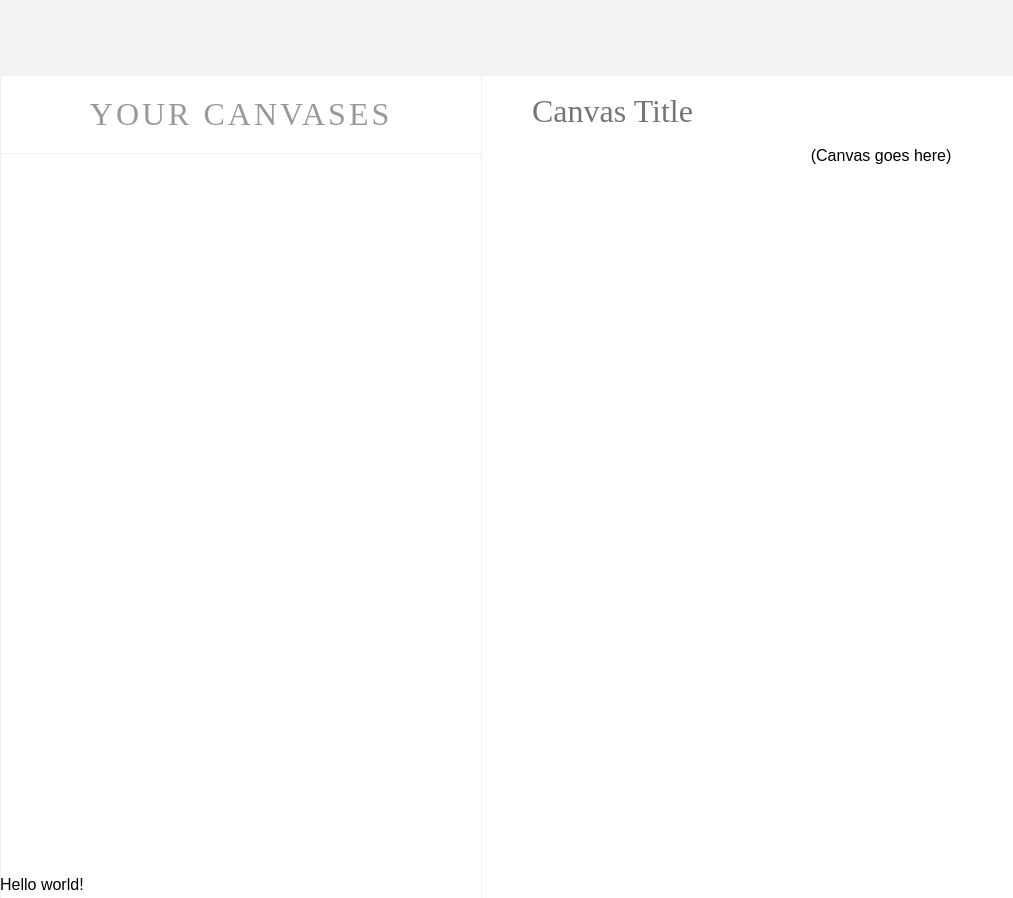
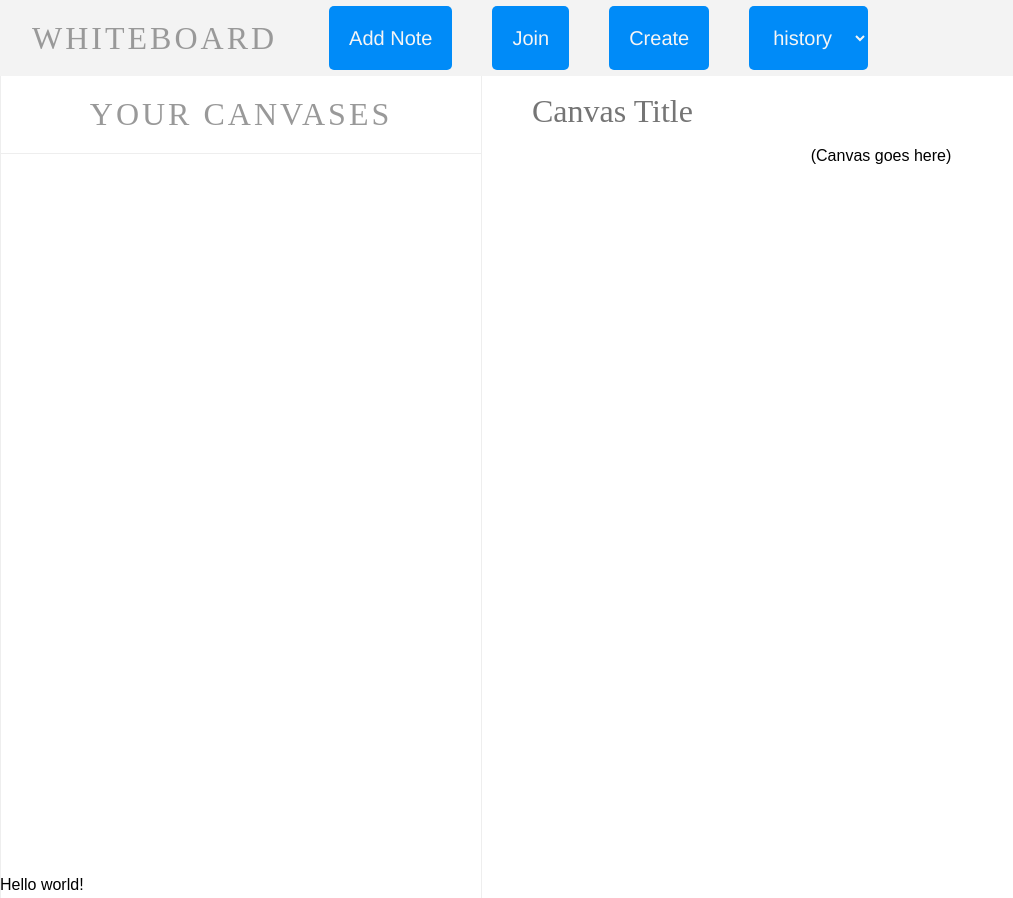
Before and after one commit to Chris-Coraggio/Whiteboard, a React (Create React App) app: page / in a window 1280 px wide. Shown: the whole page, without its empty margins (0-1013 px from the left). Built offline with nearby package versions, Linux system fonts and the light colour scheme.

Commit message:
Add buttons and dropdown menu to Header and style albeit badly

```diff
--- a/src/Header.css
+++ b/src/Header.css
@@ -3,7 +3,11 @@
     background-color: #f3f3f3;
     padding: 0.5rem 0;
     align-items: center;
-    flex: 0 0 auto;
+    display: flex;
+}
+
+.Header .buttons {
+    display: flex;
 }
 
 .Header .logo {
@@ -12,10 +16,44 @@
    font-size: 3rem;
 }
 
+.Header h2 {
+    color: #999;
+    text-transform: uppercase;
+    font-size: 2rem;
+    font-family: Oxygen;
+    font-weight: 300;
+    letter-spacing: 3px;
+    margin: 20px 2rem;
+}
+
 .Header button {
-    background-color: transparent;
+    background-color: #008BF8;
     border: 0;
-    color: #008BF8;
-    cursor: pointer;
-    outline: none;
+    border-radius: 5px;
+    color: whitesmoke;
+    display: block;
+    margin: 20px;
+    padding: 20px;
+    -webkit-transition: background 0.2s;
+    -o-transition: background 0.2s;
+    transition: background 0.2s;
+    font-family: 'helvetica neue', sans-serif;
+    font-size: 20px;
+    font-weight: 200;
 }
+
+.Header select {
+    background-color: #008BF8;
+    border: 0;
+    border-radius: 5px;
+    color: whitesmoke;
+    display: block;
+    margin: 20px;
+    padding: 20px;
+    -webkit-transition: background 0.2s;
+    -o-transition: background 0.2s;
+    transition: background 0.2s;
+    font-family: 'helvetica neue', sans-serif;
+    font-size: 20px;
+    font-weight: 200;
+}
--- a/src/Header.js
+++ b/src/Header.js
@@ -7,10 +7,21 @@ const Header = () => {
       <div className="logo">
 
       </div>
-      <div>
-        <button>
+      <h2>WhiteBoard</h2>
 
+      <div className = "buttons">
+        <button className="AddNote">
+          Add Note
         </button>
+        <button className="Join">
+          Join
+        </button>
+        <button className="Create">
+          Create
+        </button>
+        <select className="Dropdown">
+          <option value="show history??"> history </option>
+        </select>
       </div>
     </nav>
   )
```
